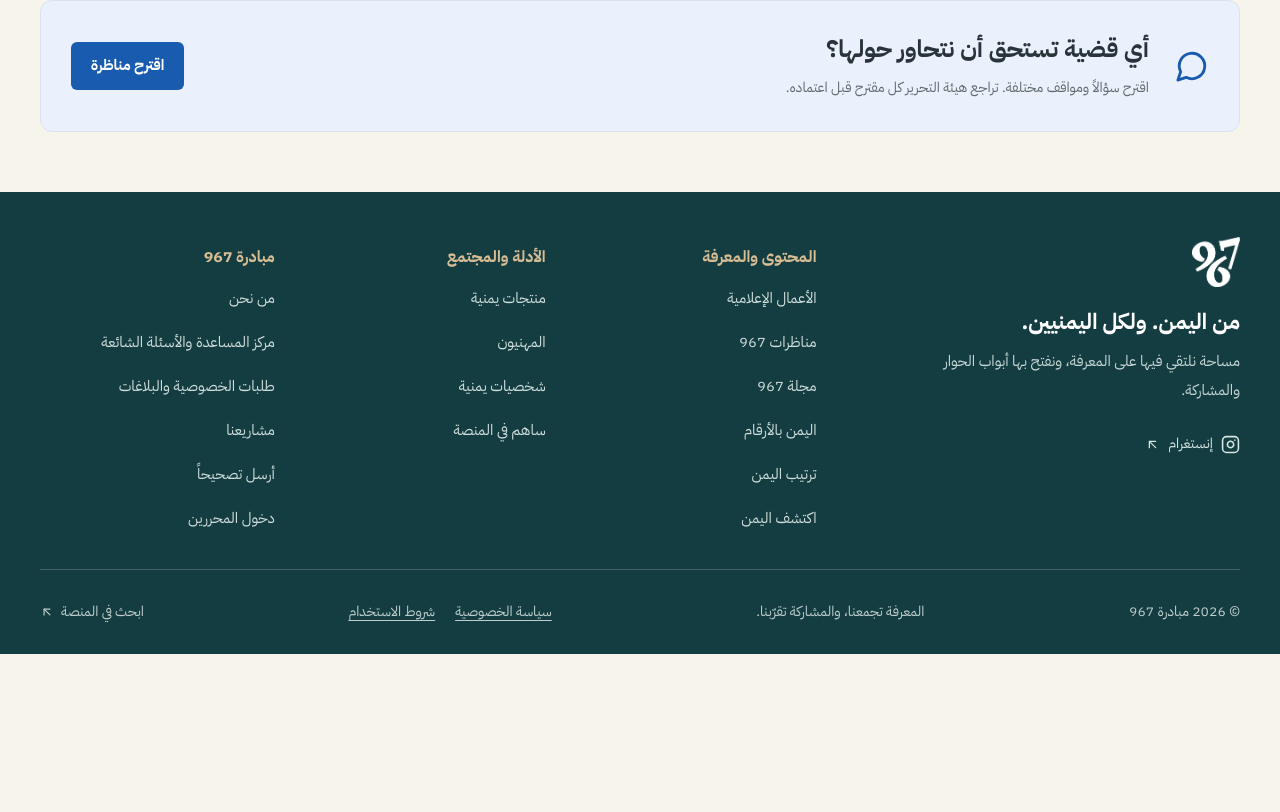
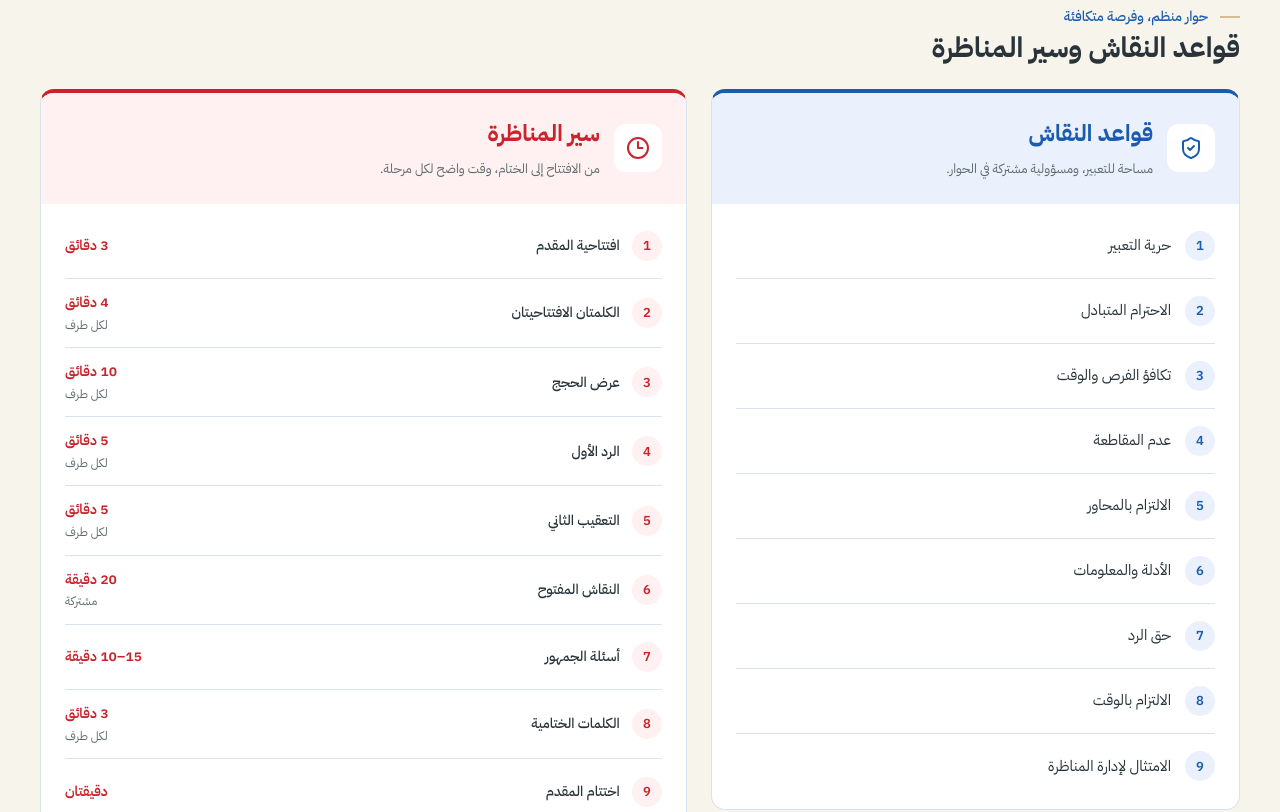
Before and after one commit to AihamAnter/967-initiative, a Next.js app: page /debates in a window 1280 px wide. Shown: the part 1408-2220 px from the top of the page. Before the commit the page ends 2062 px from the top, so only its background shows below. Built offline with nearby package versions, Linux system fonts and the light colour scheme; no server answers.

Commit message:
feat: add debate rules and running order guide

```diff
--- a/components/debates/DebateExplorer.jsx
+++ b/components/debates/DebateExplorer.jsx
@@ -6,6 +6,7 @@ import {DEBATE_CATEGORIES,DEBATE_DESCRIPTION,DEBATE_EMPTY,debateListState,DEBATE
 import {matchesSearch} from '@/lib/search';
 import DebateCard from './DebateCard';
 import DebateLogo from './DebateLogo';
+import DebateGuide from './DebateGuide';
 export default function DebateExplorer({debates=[],available=true,initial={}}){
  const seed=debateListState(new URLSearchParams(Object.entries(initial).filter(([,v])=>typeof v==='string')));
  const [query,setQuery]=useState(seed.q),[category,setCategory]=useState(seed.category),[type,setType]=useState(seed.type),[stage,setStage]=useState(seed.stage),[sort,setSort]=useState(seed.sort),[page,setPage]=useState(seed.page);
@@ -14,11 +15,11 @@ export default function DebateExplorer({debates=[],available=true,initial={}}){
  useEffect(()=>{const restore=()=>{const next=debateListState(location.search);setQuery(next.q);setCategory(next.category);setType(next.type);setStage(next.stage);setSort(next.sort);setPage(next.page);};window.addEventListener('popstate',restore);return()=>window.removeEventListener('popstate',restore);},[]);
  useEffect(()=>{const params=new URLSearchParams();for(const [k,v] of Object.entries({q:query,category,type,stage,sort:sort==='newest'?'':sort,page:current>1?String(current):''}))if(v)params.set(k,v);history.replaceState(history.state,'','/debates'+(params.size?'?'+params:'')+location.hash);},[query,category,type,stage,sort,current]);
  function filter(setter,value){setter(value);setPage(1);}
- return <div className="debates-page"><section className="debate-hero"><div className="container debate-hero-grid"><div><span className="eyebrow">حوار يمني، ومساحة لكل رأي</span><h1>مناظرات <bdi>967</bdi><span>نختلف لنفهم.</span></h1><p>{DEBATE_DESCRIPTION}</p><div className="debate-actions"><a className="btn btn-primary" href="#explore">استكشف المناظرات <ArrowDown size={17}/></a><Link className="btn btn-outline" href="/debates/suggest">اقترح موضوعاً</Link></div><small>شاهد بحرية، وشارك بحساب ذي بريد مؤكد.</small></div><div className="debate-hero-art"><DebateLogo priority sizes="(max-width: 700px) 200px, (max-width: 1000px) 280px, 360px"/></div></div></section>
+ return <div className="debates-page"><section className="debate-hero"><div className="container debate-hero-grid"><div><span className="eyebrow">حوار يمني، ومساحة لكل رأي</span><h1>مناظرات <bdi>967</bdi><span>نختلف لنفهم.</span></h1><p>{DEBATE_DESCRIPTION}</p><div className="debate-actions"><a className="btn btn-primary" href="#explore">استكشف المناظرات <ArrowDown size={17}/></a><Link className="btn btn-outline" href="/debates/suggest">اقترح موضوعاً</Link><a href="#debate-guide">قواعد النقاش وسير المناظرة</a></div><small>شاهد بحرية، وشارك بحساب ذي بريد مؤكد.</small></div><div className="debate-hero-art"><DebateLogo priority sizes="(max-width: 700px) 200px, (max-width: 1000px) 280px, 360px"/></div></div></section>
   <div className="container debate-content">{!available&&<p className="debate-service-note" role="status">خدمة المناظرات غير متاحة حالياً. يمكنك تصفح هذا القسم والمحاولة لاحقاً.</p>}
    {featured&&<section className="debate-featured"><div className="debate-section-heading"><h2>{featuredDebateHeading(featured)}</h2><span>أفكار مختلفة، وحوار مشترك</span></div><DebateCard debate={featured} featured/></section>}
    <section id="explore"><div className="debate-section-heading"><div><span className="eyebrow">اكتشف الحوار</span><h2>المناظرات والأرشيف</h2></div><span>{filtered.length} مناظرة</span></div><div className="debate-filters"><label className="debate-search">ابحث في المناظرات<input type="search" placeholder="موضوع، سؤال أو اسم مناظر…" value={query} onChange={e=>filter(setQuery,e.target.value)}/></label><label>التصنيف<select value={category} onChange={e=>filter(setCategory,e.target.value)}><option value="">كل القضايا</option>{DEBATE_CATEGORIES.map(c=><option key={c}>{c}</option>)}</select></label><label>النوع<select value={type} onChange={e=>filter(setType,e.target.value)}><option value="">الكل</option><option value="external_live">مباشرة خارجياً</option><option value="prerecorded">مسجلة مسبقاً</option></select></label><label>المرحلة<select aria-label="المرحلة" value={stage} onChange={e=>filter(setStage,e.target.value)}><option value="">كل المراحل</option>{Object.entries(DEBATE_STAGE_FILTERS).map(([value,label])=><option key={value} value={value}>{label}</option>)}</select></label><label>الترتيب<select value={sort} onChange={e=>filter(setSort,e.target.value)}><option value="newest">الأحدث</option><option value="oldest">الأقدم</option><option value="title">العنوان</option></select></label></div>
     {filtered.length?<>{items.length>0&&<div className="debate-grid">{items.map(d=><DebateCard debate={d} key={d.id}/>)}</div>}{pages>1&&<nav className="debate-actions" aria-label="صفحات المناظرات"><button disabled={current===1} onClick={()=>setPage(current-1)}>السابق</button><span>صفحة {current} من {pages}</span><button disabled={current===pages} onClick={()=>setPage(current+1)}>التالي</button></nav>}</>:<div className="debate-empty"><MessagesSquare size={44} strokeWidth={1.2}/><h3>{debates.length?'لم نجد مناظرات مطابقة':'قريباً، يبدأ الحوار.'}</h3><p>{debates.length?'جرّب كلمات أخرى أو غيّر الفلاتر.':DEBATE_EMPTY}</p>{!debates.length&&<Link href="/register?next=%2Fdebates%2Fsuggest" className="btn btn-primary">أنشئ حساباً واقترح أول موضوع</Link>}</div>}
-   </section><section className="debate-suggest-banner"><MessageCircle size={34}/><div><h2>أي قضية تستحق أن نتحاور حولها؟</h2><p>اقترح سؤالاً ومواقف مختلفة. تراجع هيئة التحرير كل مقترح قبل اعتماده.</p></div><Link className="btn btn-primary" href="/debates/suggest">اقترح مناظرة</Link></section>
+   </section><DebateGuide/><section className="debate-suggest-banner"><MessageCircle size={34}/><div><h2>أي قضية تستحق أن نتحاور حولها؟</h2><p>اقترح سؤالاً ومواقف مختلفة. تراجع هيئة التحرير كل مقترح قبل اعتماده.</p></div><Link className="btn btn-primary" href="/debates/suggest">اقترح مناظرة</Link></section>
   </div></div>;
 }
--- /dev/null
+++ b/components/debates/DebateGuide.jsx
@@ -0,0 +1,42 @@
+import {Clock3, ShieldCheck} from 'lucide-react';
+
+const rules = [
+ 'حرية التعبير',
+ 'الاحترام المتبادل',
+ 'تكافؤ الفرص والوقت',
+ 'عدم المقاطعة',
+ 'الالتزام بالمحاور',
+ 'الأدلة والمعلومات',
+ 'حق الرد',
+ 'الالتزام بالوقت',
+ 'الامتثال لإدارة المناظرة',
+];
+
+const stages = [
+ {title:'افتتاحية المقدم',minutes:'3',unit:'دقائق'},
+ {title:'الكلمتان الافتتاحيتان',minutes:'4',unit:'دقائق',scope:'لكل طرف'},
+ {title:'عرض الحجج',minutes:'10',unit:'دقائق',scope:'لكل طرف'},
+ {title:'الرد الأول',minutes:'5',unit:'دقائق',scope:'لكل طرف'},
+ {title:'التعقيب الثاني',minutes:'5',unit:'دقائق',scope:'لكل طرف'},
+ {title:'النقاش المفتوح',minutes:'20',unit:'دقيقة',scope:'مشتركة'},
+ {title:'أسئلة الجمهور',minutes:'10–15',unit:'دقيقة'},
+ {title:'الكلمات الختامية',minutes:'3',unit:'دقائق',scope:'لكل طرف'},
+ {title:'اختتام المقدم',minutes:'2',unit:'دقيقتان'},
+];
+
+export default function DebateGuide() {
+ return <section id="debate-guide" className="debate-guide" aria-labelledby="debate-guide-title">
+  <div className="debate-section-heading"><div><span className="eyebrow">حوار منظم، وفرصة متكافئة</span><h2 id="debate-guide-title">قواعد النقاش وسير المناظرة</h2></div></div>
+  <div className="debate-guide-grid">
+   <section className="debate-guide-panel debate-guide-rules" aria-labelledby="debate-rules-title">
+    <header><span className="debate-guide-icon"><ShieldCheck size={24} aria-hidden="true"/></span><div><h3 id="debate-rules-title">قواعد النقاش</h3><p>مساحة للتعبير، ومسؤولية مشتركة في الحوار.</p></div></header>
+    <ol role="list">{rules.map((rule,index)=><li key={rule}><span className="debate-guide-number" aria-hidden="true">{index+1}</span><span>{rule}</span></li>)}</ol>
+   </section>
+   <section className="debate-guide-panel debate-guide-flow" aria-labelledby="debate-flow-title">
+    <header><span className="debate-guide-icon"><Clock3 size={24} aria-hidden="true"/></span><div><h3 id="debate-flow-title">سير المناظرة</h3><p>من الافتتاح إلى الختام، وقت واضح لكل مرحلة.</p></div></header>
+    <ol role="list">{stages.map((stage,index)=><li key={stage.title}><span className="debate-guide-number" aria-hidden="true">{index+1}</span><h4>{stage.title}</h4><div className="debate-guide-duration"><strong>{stage.minutes==='2'?stage.unit:<><bdi>{stage.minutes}</bdi> {stage.unit}</>}</strong>{stage.scope&&<small>{stage.scope}</small>}</div></li>)}</ol>
+    <footer className="debate-guide-total"><span><Clock3 size={19} aria-hidden="true"/>المدة الإجمالية</span><strong><bdi>89–94</bdi> دقيقة</strong></footer>
+   </section>
+  </div>
+ </section>;
+}
```
Also changed, not shown: app/debates.css.
